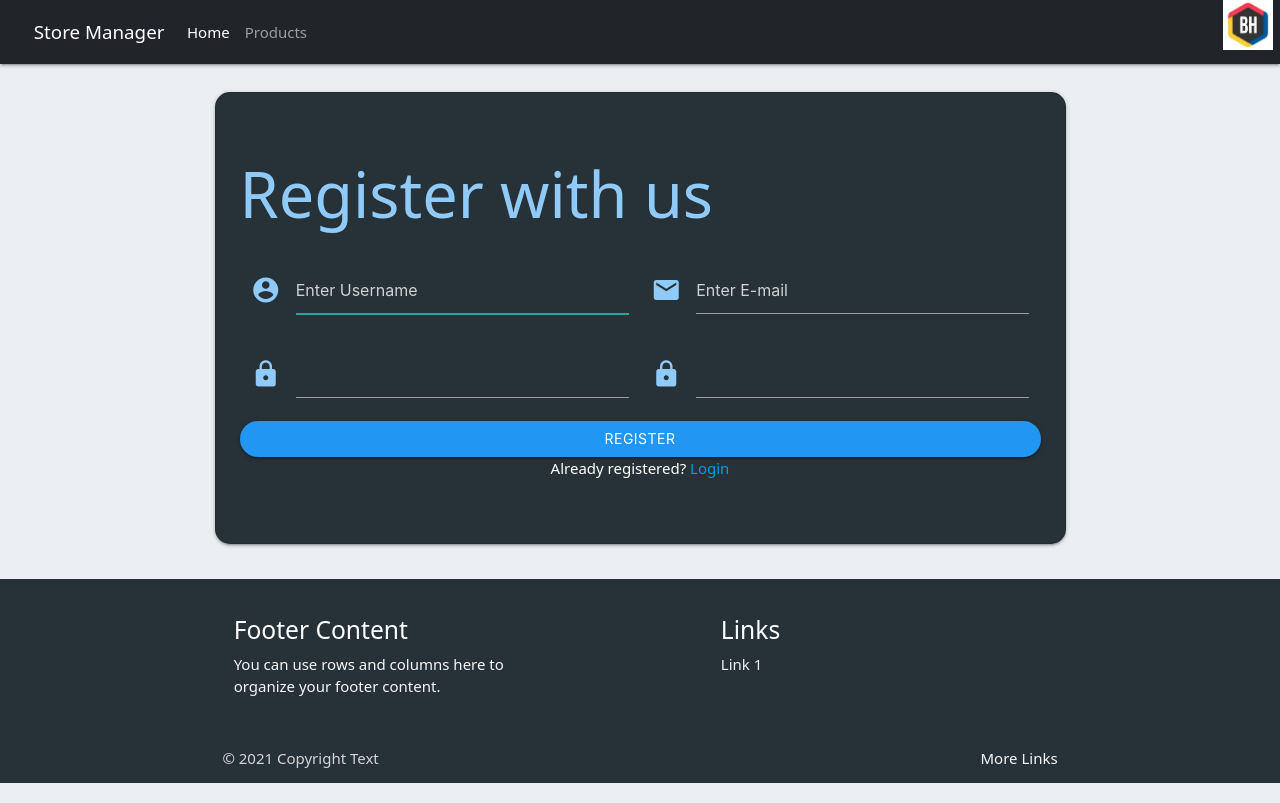
After one commit to julesc00/CRM1, a Django app: page /register/ in a window 1280 px wide. The commit adds this page. Run offline with Django 3.2, Linux system fonts and the light colour scheme; some libraries are stand-ins or nearby versions.

Commit message:
Added register logic and template.

```diff
--- a/accounts/forms.py
+++ b/accounts/forms.py
@@ -1,12 +1,14 @@
 from django import forms
+from django.contrib.auth.forms import UserCreationForm
+from django.contrib.auth.models import User
 
-from .models import Order, Customer, Product
+from .models import Order, Customer
 
 
 class OrderForm(forms.ModelForm):
     class Meta:
         model = Order
-        fields = ["customer", "product", "status"]
+        fields = "__all__"
 
         widgets = {
             "customer": forms.TextInput(attrs={
@@ -54,3 +56,34 @@ class CustomerForm(forms.ModelForm):
                 "type": "email"
             })
         }
+
+
+class CreateUserForm(UserCreationForm):
+    class Meta:
+        model = User
+        fields = ["username", "email", "password1", "password2"]
+
+        widgets = {
+            "username": forms.TextInput(attrs={
+                "class": "validate",
+                "id": "username",
+                "type": "text",
+                "placeholder": "Enter Username"
+            }),
+            "email": forms.EmailInput(attrs={
+                "class": "validate",
+                "id": "email",
+                "type": "text",
+                "placeholder": "Enter E-mail"
+            }),
+            "password1": forms.PasswordInput(attrs={
+                "class": "validate",
+                "id": "password1",
+                "type": "password",
+            }),
+            "password2": forms.PasswordInput(attrs={
+                "class": "validate",
+                "id": "password2",
+                "type": "password",
+            })
+        }
--- a/accounts/models.py
+++ b/accounts/models.py
@@ -52,3 +52,7 @@ class Order(models.Model):
     product = models.ForeignKey(Product, null=True, on_delete=models.SET_NULL)
     date_created = models.DateTimeField(auto_now_add=True)
     status = models.CharField(max_length=200, null=True, choices=STATUS)
+    note = models.TextField(null=True, blank=True)
+
+    def __str__(self):
+        return self.product.name
--- a/accounts/templates/accounts/customer_form.html
+++ b/accounts/templates/accounts/customer_form.html
@@ -12,7 +12,10 @@
                 </span>
                 <form action="" method="POST">
                     {% csrf_token %}
-                    {{ form.as_p }}
+                    <div class="input-field col s12">
+                        {{ form.as_p }}
+                    </div>
+
                     <input class="btn blue" type="submit" value="SAVE">
                     <a href="{% url 'accounts:index' %}" class="btn btn-block orange darken-4 right">Cancel</a>
                 </form>
--- a/accounts/templates/accounts/footer.html
+++ b/accounts/templates/accounts/footer.html
@@ -15,9 +15,6 @@
                 <h5 class="white-text">Links</h5>
                 <ul>
                   <li><a class="grey-text text-lighten-3" href="#!">Link 1</a></li>
-                  <li><a class="grey-text text-lighten-3" href="#!">Link 2</a></li>
-                  <li><a class="grey-text text-lighten-3" href="#!">Link 3</a></li>
-                  <li><a class="grey-text text-lighten-3" href="#!">Link 4</a></li>
                 </ul>
               </div>
             </div>
--- /dev/null
+++ b/accounts/templates/accounts/login.html
@@ -0,0 +1 @@
+<h1>Login Page</h1>
--- a/accounts/templates/accounts/order_form.html
+++ b/accounts/templates/accounts/order_form.html
@@ -14,11 +14,17 @@
                     {% csrf_token %}
                     {{ formset.management_form }}
                     {% for form in formset %}
+                        <div class="input-field">
                         {{ form.as_p }}
+                        </div>
+
                         <div class="divider"></div>
                     {% endfor %}
+                <div style="margin-top: 15px">
                     <input class="btn blue" type="submit" value="SAVE">
                     <a href="{% url 'accounts:index' %}" class="btn btn-block orange darken-4 right">Cancel</a>
+                </div>
+
                 </form>
             </div>
         </div>
--- /dev/null
+++ b/accounts/templates/accounts/register.html
@@ -0,0 +1,48 @@
+{% extends "accounts/base.html" %}
+{% load static %}
+
+{% block content %}
+    {% include "accounts/navbar.html" %}
+    <div class="container">
+    <div class="row">
+        <div class="col s6">
+            <div class="card blue-grey darken-4" style="border-radius: 15px">
+        <div class="card-content">
+            <h1 class="blue-text text-lighten-3">Register with us</h1>
+        <div class="row">
+            <div class="col s12">
+                <form action="" method="POST">
+                    {% csrf_token %}
+                    <div class="input-field col s6">
+                        <i class="blue-text text-lighten-3 material-icons prefix">account_circle</i>
+                        {{ form.username }}
+                    </div>
+                    <div class="input-field col s6">
+                        <i class="blue-text text-lighten-3 material-icons prefix">email</i>
+                        {{ form.email }}
+                    </div>
+                    <div class="input-field col s6">
+                        <i class="blue-text text-lighten-3 material-icons prefix">lock</i>
+                        {{ form.password1 }}
+                    </div>
+                    <div class="input-field col s6">
+                        <i class="blue-text text-lighten-3 material-icons prefix">lock</i>
+                        {{ form.password2 }}
+                    </div>
+
+
+                    <input style="width: 100%; border-radius: 20px" type="submit" value="Register" class="btn blue btn-block">
+                </form>
+                <div class="row">
+                    <span class="white-text center-align">Already registered? <a href="{% url 'accounts:login-page' %}">Login</a></span>
+                </div>
+            </div>
+        </div>
+        </div>
+    </div>
+        </div>
+    </div>
+    </div>
+    {% include "accounts/footer.html" %}
+
+{% endblock %}
--- a/accounts/urls.py
+++ b/accounts/urls.py
@@ -5,13 +5,18 @@ from . import views
 app_name = "accounts"
 
 urlpatterns = [
+    path('register/', views.register_page, name="register-page"),
+    path('login/', views.login_page, name="login-page"),
+
     path('', views.index, name="index"),
+
     path('customer/<str:pk>/', views.list_customer, name="customer"),
     path('create_customer', views.create_customer, name="create-customer"),
     path('update_customer/<str:pk>/', views.update_customer, name="update-customer"),
     path('delete_customer/<str:pk>/', views.delete_customer, name="delete-customer"),
+
     path('products/', views.list_products, name="products"),
     path('create_order/<str:pk>/', views.create_order, name="create-order"),
     path('update_order/<str:pk>/', views.update_order, name="update-order"),
-    path('delete_order/<str:pk>/', views.delete_order, name="delete-order"),
+    path('delete_order/<int:pk>/', views.delete_order, name="delete-order"),
 ]
--- a/accounts/views.py
+++ b/accounts/views.py
@@ -2,14 +2,47 @@ import time
 
 from django.shortcuts import render, redirect
 from django.forms import inlineformset_factory
+from django.core.paginator import Paginator, EmptyPage, PageNotAnInteger
+from django.contrib.auth.forms import UserCreationForm
 
 from .models import Order, Customer, Product
-from .forms import OrderForm, CustomerForm
+from .forms import OrderForm, CustomerForm, CreateUserForm
+from .filters import OrderFilter
+
+
+def register_page(request):
+    form = CreateUserForm()
+
+    if request.method == "POST":
+        form = CreateUserForm(request.POST)
+        if form.is_valid():
+            form.save()
+
+            return redirect("accounts:index")
+
+    context = {"form": form}
+
+    return render(request, "accounts/register.html", context)
+
+
+def login_page(request):
+    context = {}
+    return render(request, "accounts/login.html", context)
 
 
 def index(request):
     orders = Order.objects.all()
+    orders_list = Order.objects.all()
     customers = Customer.objects.all()
+    page = request.GET.get("page", 1)
+    paginator = Paginator(orders_list, 5)
+
+    try:
+        orders2 = paginator.page(page)
+    except PageNotAnInteger:
+        orders2 = paginator.page(1)
+    except EmptyPage:
+        orders2 = paginator.page(paginator.num_pages)
 
     total_customers = customers.count()
     total_orders = orders.count()
@@ -20,12 +53,14 @@ def index(request):
     context = {
         "title": "CRM1",
         "orders": orders,
+        "orders2": orders2,
         "customers": customers,
         "total_customers": total_customers,
         "total_orders": total_orders,
         "out_for_delivery": out_for_delivery,
         "delivered": delivered,
         "pending": pending,
+
     }
     return render(request, "accounts/main.html", context)
 
@@ -44,11 +79,15 @@ def list_customer(request, pk):
     orders = customer.order_set.all()
     total_orders = orders.count()
 
+    customer_filter = OrderFilter(request.GET, queryset=orders)
+    orders = customer_filter.qs
+
     context = {
         "title": "Customers Section",
         "customer": customer,
         "orders": orders,
-        "total_orders": total_orders
+        "total_orders": total_orders,
+        "customer_filter": customer_filter
     }
     return render(request, "accounts/customer.html", context)
 
@@ -147,7 +186,7 @@ def delete_order(request, pk):
     if request.method == "POST":
         order.delete()
 
-        return redirect("account:index")
+        return redirect("accounts:index")
 
     context = {
         "order": order
--- a/crm1/settings.py
+++ b/crm1/settings.py
@@ -39,6 +39,7 @@ INSTALLED_APPS = [
     'django.contrib.messages',
     'django.contrib.staticfiles',
 
+    'django_filters',
     'materializecssform',
 
     'accounts',
```
Also changed, not shown: accounts/filters.py (added, +15 -0 lines), accounts/templates/accounts/customer.html (+7 -8 lines), accounts/templates/accounts/dashboard.html (+27 -0 lines), accounts/migrations/0007_order_note.py (added).
